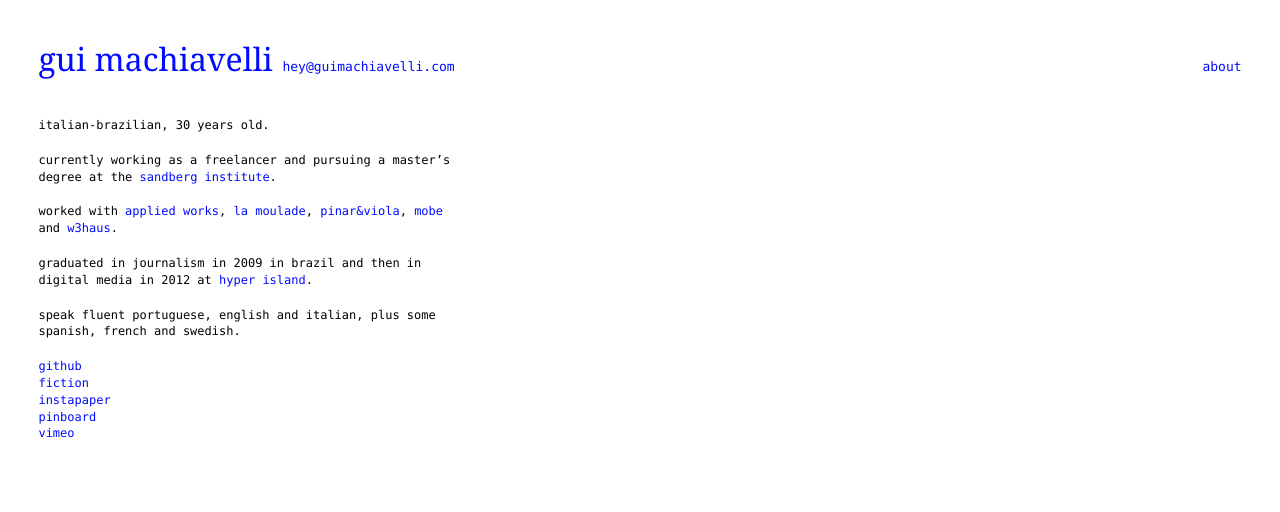
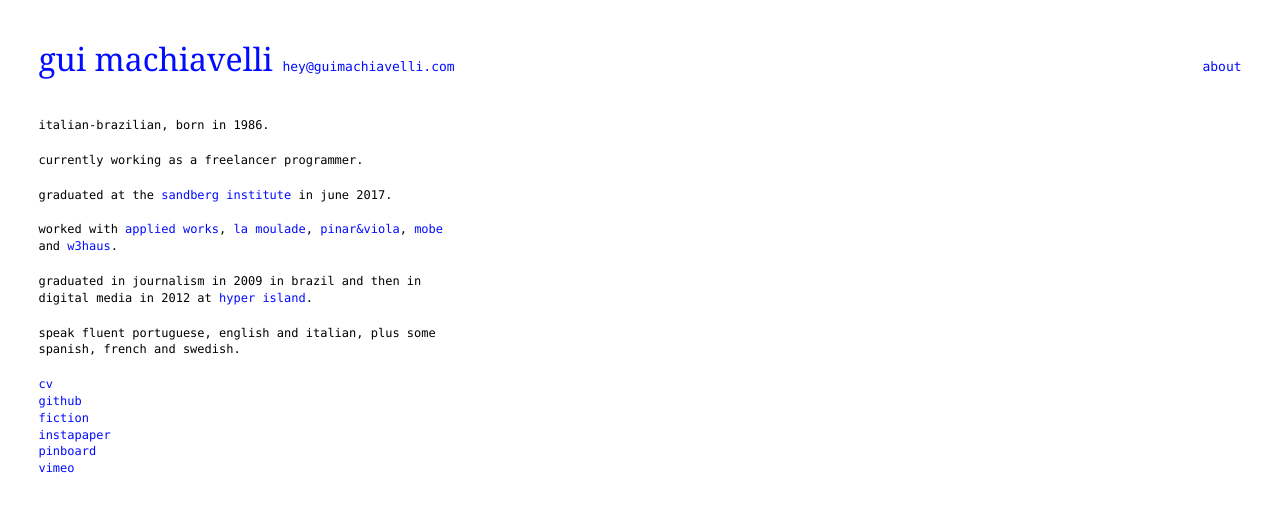
Before and after one commit to guimachiavelli/guimachiavelli.com, a Jekyll site: the page built from about.md, in a window 1280 px wide. Shown: the top 512 px of the page. Built offline with Jekyll 4.4.1, drawn with Linux system fonts in a browser that asks for light colours; some web fonts are replaced.

Commit message:
only show selected pages on menu, minor text updates

```diff
--- a/_includes/header.html
+++ b/_includes/header.html
@@ -24,9 +24,9 @@
             </h1>
 
             <nav class="menu">
-                {% for my_page in site.pages %}
-                    {% if my_page.title %}
-                        <a class="menu__link" href="{{ my_page.url | prepend: site.baseurl }}">{{ my_page.title }}</a>
+                {% for page in site.pages %}
+                    {% if page.menu %}
+                        <a class="menu__link" href="{{ page.url | prepend: site.baseurl }}">{{ page.title }}</a>
                     {% endif %}
                 {% endfor %}
             </nav>
--- a/_sass/_styles.scss
+++ b/_sass/_styles.scss
@@ -79,7 +79,7 @@
 		text-align: right;
 	}
 
-	h1, h2 {
+	h1 {
 		font-size: font-size(3);
 		margin: baselines(2) 0 baselines(3) 0;
 
@@ -87,6 +87,12 @@
             color: $text-color;
         }
 	}
+
+
+	h2 {
+		font-size: font-size(2);
+		margin: baselines(4) 0 baselines(0.5) 0;
+    }
 
     li {
         font-size: font-size(1);
--- a/about.md
+++ b/about.md
@@ -1,11 +1,14 @@
 ---
 layout: page
 title: about
+menu: true
 ---
 
-italian-brazilian, 30 years old.
+italian-brazilian, born in 1986.
 
-currently working as a freelancer and pursuing a master's degree at the [sandberg institute][sandberg].
+currently working as a freelancer programmer.
+
+graduated at the [sandberg institute][sandberg] in june 2017.
 
 worked with [applied works][aw], [la moulade][lm], [pinar&viola][pv], [mobe][mundus] and [w3haus][w3].
 
@@ -13,12 +16,14 @@
 
 speak fluent portuguese, english and italian, plus some spanish, french and swedish.
 
+* [cv][cv]
 * [github][github]
 * [fiction][fiction]
 * [instapaper][instapaper]
 * [pinboard][pinboard]
 * [vimeo][vimeo]
 
+[cv]: {{ site.baseurl }}{% link cv.md %}
 [github]: https://github.com/guimachiavelli/
 [instapaper]: https://www.instapaper.com/p/guimachiavelli
 [pinboard]: http://pinboard.in/u:macki/
```
Also changed, not shown: cv.md (added, +79 -0 lines), cv.mdown (deleted, +0 -50 lines), 2 other files.
